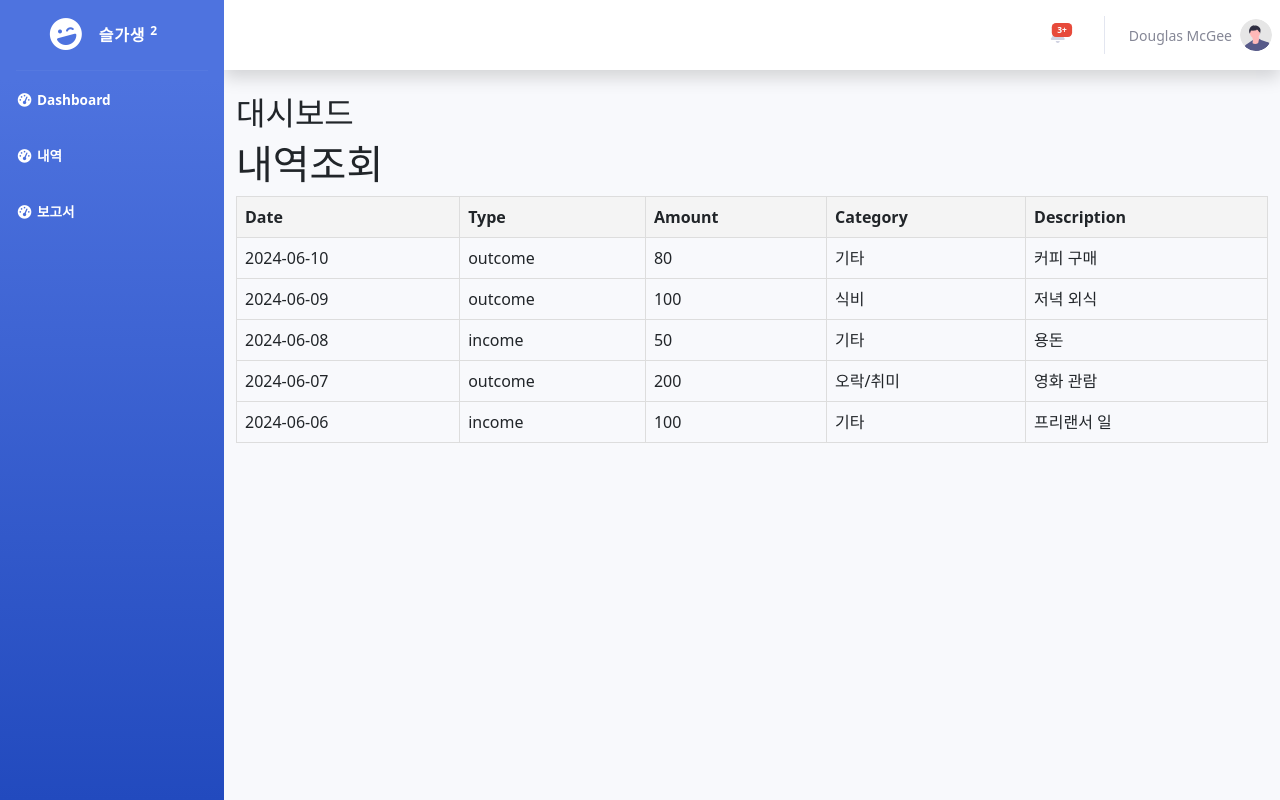
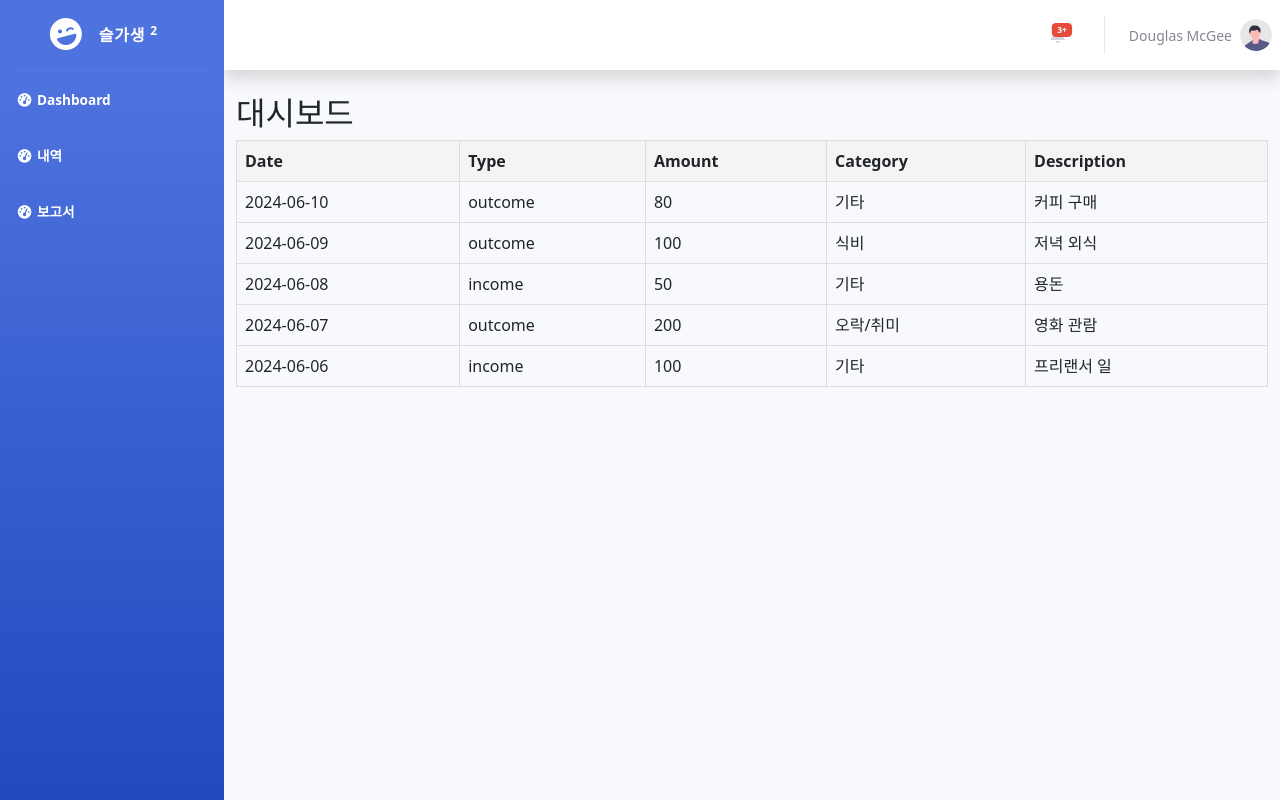
Before and after one commit to isj0228/sulgasaeng, a Vue app in the folder Skeleton_project/: page / in a window 1280 px wide. Built offline with nearby package versions, Linux system fonts and the light colour scheme; data requests are answered from the project's data file.

Commit message:
제목 삭제

```diff
--- a/Skeleton_project/src/pages/Record1.vue
+++ b/Skeleton_project/src/pages/Record1.vue
@@ -1,6 +1,5 @@
 <template>
     <div>
-      <h1>내역조회</h1>
       <div v-if="loading">Loading...</div>
       <div v-else>
         <table>
```
